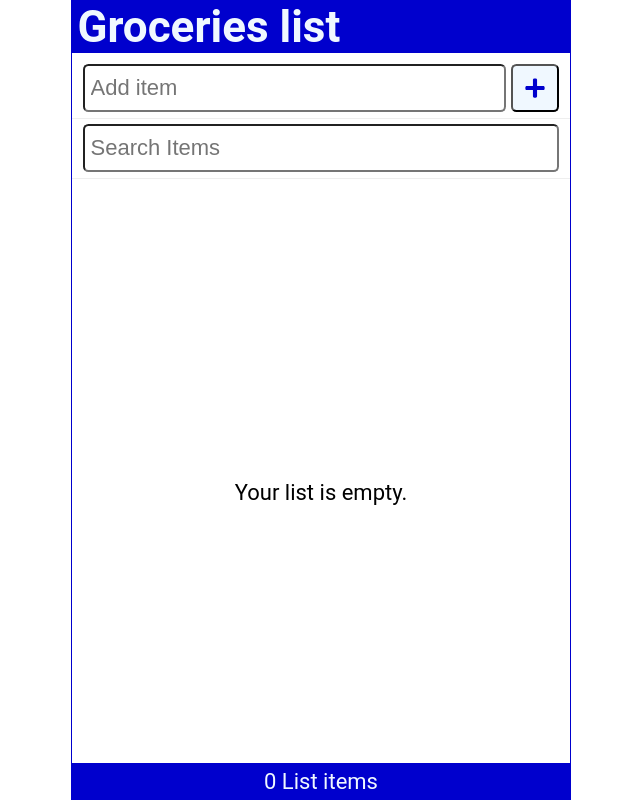
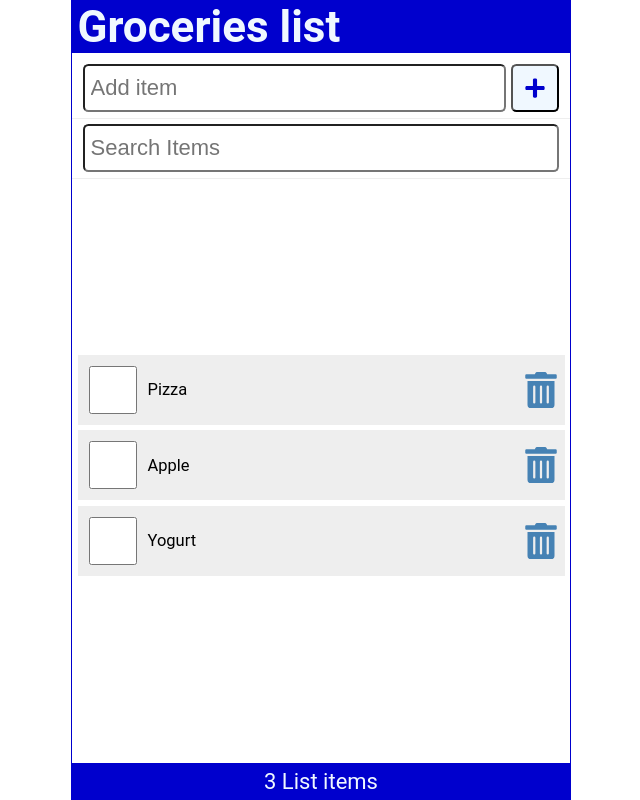
Before and after one commit to Ank1r0/first-project, a React (Create React App) app: page / in a window 1280 px wide. Shown: the whole page, without its empty margins (319-959 px from the left). Built offline with nearby package versions, Linux system fonts and the light colour scheme; data requests are answered from the project's data file.

Commit message:
Chapter 13 done

```diff
--- /dev/null
+++ b/data/db.json
@@ -0,0 +1,19 @@
+{
+    "items": [
+        {
+            "id": 1,
+            "checked": false,
+            "item": "Pizza"
+        },
+        {
+            "id": 2,
+            "checked": false,
+            "item": "Apple"
+        },
+        {
+            "id": 3,
+            "checked": false,
+            "item": "Yogurt"
+        }
+    ]
+}
--- a/src/App.js
+++ b/src/App.js
@@ -6,15 +6,34 @@
 import { useState, useEffect } from 'react';
 function App() {
 
-  const [items, setItems] = useState(JSON.parse(localStorage.getItem('shoppinglist')) || []);
+  const API_URL = 'http://localhost:3500/items';
 
+  const [items, setItems] = useState([]);
   const [newItem,setNewItem] = useState('')
   const [search,setSearch] = useState('')
+  const [fetchError, setFetchError] = useState(null);
+  const [isLoading,setIsLoading] = useState(true);
 
 
   useEffect(() => {
-    localStorage.setItem('shoppinglist',JSON.stringify(items));
-  }, [items])
+    const fetchItems = async () => {
+      try {
+        const response = await fetch(API_URL);
+        if(!response.ok) throw Error('Did not receive expected data');
+        const listItems = await response.json();
+        setItems(listItems);
+        setFetchError(null);
+      } catch (err) {
+        setFetchError(err.message);
+      } finally {
+        setIsLoading(false);
+      }
+    }
+
+    setTimeout(() => {
+      (async () => await fetchItems())();
+    },2000)
+  }, [])
 
 
 
@@ -61,11 +80,15 @@
         search={search}
         setSearch={setSearch}
       />
-      <Content
-        items={items.filter(item => ((item.item).toLowerCase()).includes(search.toLocaleLowerCase()))}
-        handleCheck={handleCheck}
-        handleDelete={handleDelete}
-      />
+      <main>
+        {isLoading && <p>Loading Items...</p>}
+        {fetchError && <p style={{color: "red"}}>{`Error: ${fetchError}`}</p>}
+          {!fetchError && !isLoading && <Content
+          items={items.filter(item => ((item.item).toLowerCase()).includes(search.toLocaleLowerCase()))}
+          handleCheck={handleCheck}
+          handleDelete={handleDelete}
+        />}
+      </main>
       <Footer length={items.length}/>
     </div>
 
--- a/src/Content.js
+++ b/src/Content.js
@@ -2,7 +2,7 @@
 
 const Content = ({items,handleCheck,handleDelete}) => {
   return (
-    <main>
+    <>
       {items.length ? (
         <ItemList
           items={items}
@@ -12,7 +12,7 @@
         ) : (
           <p style={{ marginTop: '2rem' }}>Your list is empty.</p>
       )}
-    </main>
+    </>
   )
 }
 
```
